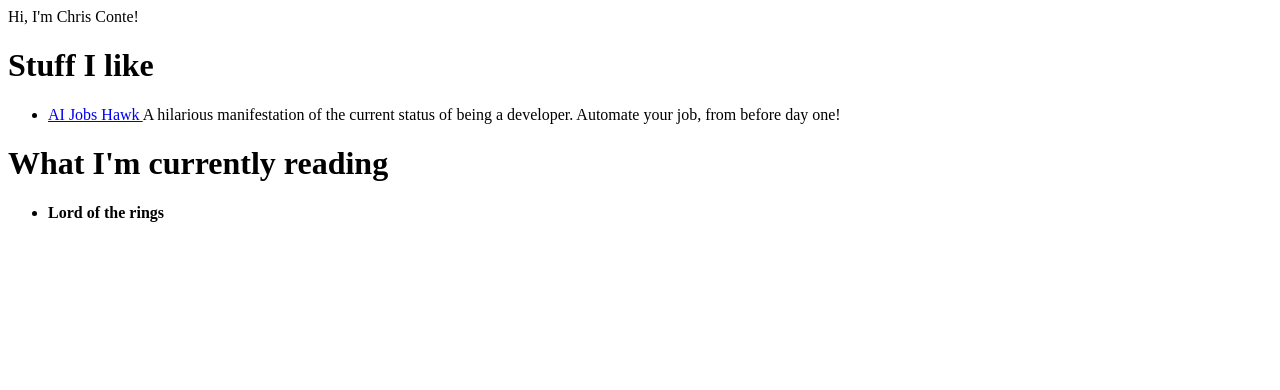
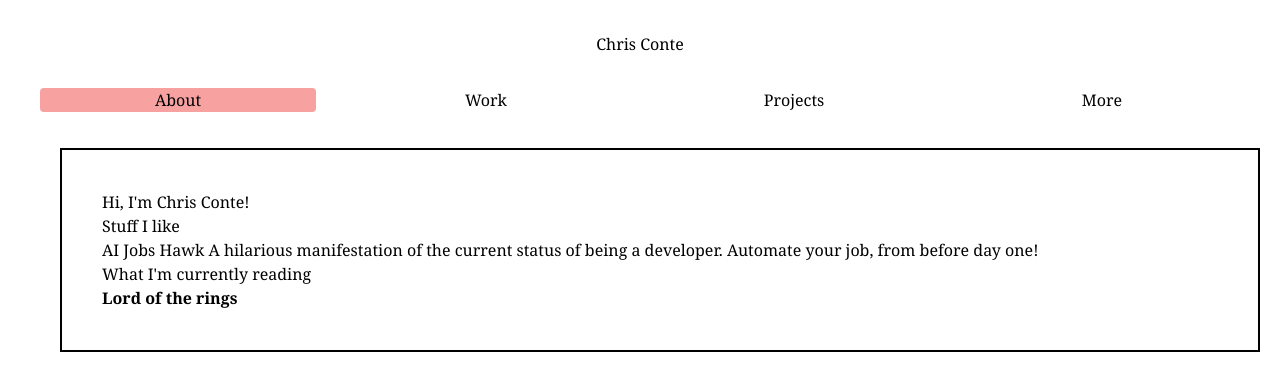
Before and after one commit to chriscconte/homepage, a Nuxt app: page /about in a window 1280 px wide. Shown: the top 390 px of the page. Built offline with nearby package versions, Linux system fonts and the light colour scheme.

Commit message:
tailwind, some styling

```diff
--- a/app.vue
+++ b/app.vue
@@ -1,28 +1,26 @@
 <template>
   <div>
-    <NuxtRouteAnnouncer />
-    <div>Hi, I'm Chris Conte!</div>
-
-    <div>
-      <h1>Stuff I like</h1>
-      <ul>
-        <li>
-          <a href="https://github.com/feder-cr/Auto_Jobs_Applier_AIHawk">
-            AI Jobs Hawk
-          </a>
-          A hilarious manifestation of the current status of being a developer.
-          Automate your job, from before day one!
-        </li>
-      </ul>
-    </div>
-
-    <div>
-      <h1>What I'm currently reading</h1>
-      <ul>
-        <li>
-          <b> Lord of the rings </b>
-        </li>
-      </ul>
-    </div>
+    <NuxtLayout>
+      <div class="sm:container sm:mx-auto px-10">
+        <h1 class="text-center p-8">Chris Conte</h1>
+        <div class="columns-4 gap-8 text-center pb-4">
+          <NuxtLink to="/about" class="group">
+            <div class="w-full rounded hover:bg-red-500/50 group-[.router-link-active]:bg-red-500/50">About</div>
+          </NuxtLink>
+          <NuxtLink to="/work" class="group">
+            <div class="w-full rounded hover:bg-yellow-400/50 group-[.router-link-active]:bg-yellow-400/50">Work</div>
+          </NuxtLink>
+          <NuxtLink to="/projects" class="group">
+            <div class="w-full rounded hover:bg-blue-600/50 group-[.router-link-active]:bg-blue-600/50">Projects</div>
+          </NuxtLink>
+          <NuxtLink activeClass="font-black">
+            <div class="w-full">More</div>
+          </NuxtLink>
+        </div>
+        <div class="w-full p-10 border-2 border-black m-5">
+          <NuxtPage />
+        </div>
+      </div>
+    </NuxtLayout>
   </div>
 </template>
--- /dev/null
+++ b/assets/css/main.css
@@ -0,0 +1,10 @@
+@tailwind base;
+@tailwind components;
+@tailwind utilities;
+
+
+@layer base {
+  html {
+    font-family: 'ui-serif', 'Georgia', serif;
+  }
+}
--- a/nuxt.config.ts
+++ b/nuxt.config.ts
@@ -1,5 +1,12 @@
 // https://nuxt.com/docs/api/configuration/nuxt-config
 export default defineNuxtConfig({
   compatibilityDate: '2024-04-03',
-  devtools: { enabled: true }
+  devtools: { enabled: true },
+  css: ['~/assets/css/main.css'],
+  postcss: {
+    plugins: {
+      tailwindcss: {},
+      autoprefixer: {},
+    },
+  },
 })
--- a/package.json
+++ b/package.json
@@ -13,5 +13,10 @@
     "nuxt": "^3.14.0",
     "vue": "latest",
     "vue-router": "latest"
+  },
+  "devDependencies": {
+    "autoprefixer": "^10.4.20",
+    "postcss": "^8.4.49",
+    "tailwindcss": "^3.4.14"
   }
 }
--- /dev/null
+++ b/pages/about.vue
@@ -0,0 +1,27 @@
+<template>
+    <div>
+    <div>Hi, I'm Chris Conte!</div>
+
+    <div>
+      <h1>Stuff I like</h1>
+      <ul>
+        <li>
+          <a href="https://github.com/feder-cr/Auto_Jobs_Applier_AIHawk">
+            AI Jobs Hawk
+          </a>
+          A hilarious manifestation of the current status of being a developer.
+          Automate your job, from before day one!
+        </li>
+      </ul>
+    </div>
+
+    <div>
+      <h1>What I'm currently reading</h1>
+      <ul>
+        <li>
+          <b> Lord of the rings </b>
+        </li>
+      </ul>
+    </div>
+  </div>
+</template>
--- /dev/null
+++ b/pages/index.vue
@@ -0,0 +1,3 @@
+<template>
+  <h1>Index page</h1>
+</template>
--- /dev/null
+++ b/pages/projects.vue
@@ -0,0 +1,3 @@
+<template>
+  <h1>Projects</h1>
+</template>
--- /dev/null
+++ b/pages/work.vue
@@ -0,0 +1,3 @@
+<template>
+  <h1>Work</h1>
+</template>
--- /dev/null
+++ b/tailwind.config.js
@@ -0,0 +1,15 @@
+/** @type {import('tailwindcss').Config} */
+export default {
+  content: [
+    "./components/**/*.{js,vue,ts}",
+    "./layouts/**/*.vue",
+    "./pages/**/*.vue",
+    "./plugins/**/*.{js,ts}",
+    "./app.vue",
+    "./error.vue",
+  ],
+  theme: {
+    extend: {},
+  },
+  plugins: [],
+}
```
Also changed, not shown: 1 other file (tests, documents, lock files or other folders).
